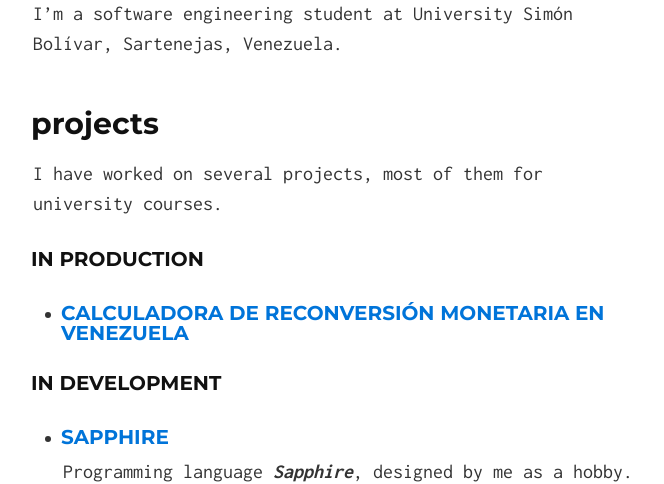
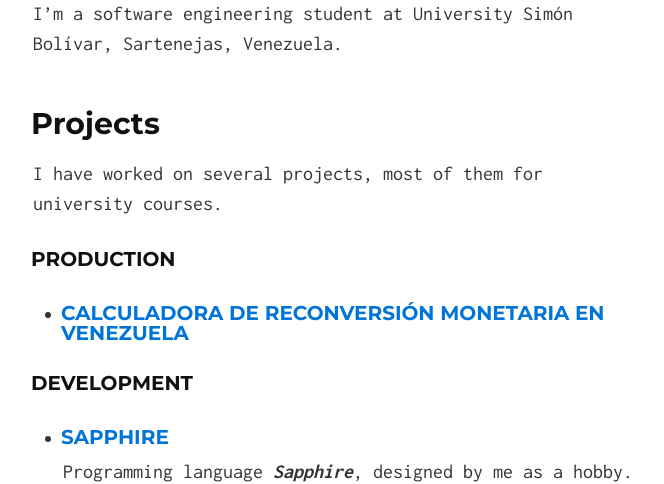
Before and after one commit to chamini2/chamini2.github.io, a Jekyll site: the page built from index.html, in a window 1280 px wide. Shown: the part 221-705 px from the top of the page, without its empty margins (307-971 px from the left). Built offline with Jekyll 4.4.1, drawn with Linux system fonts in a browser that asks for light colours; Markdown is read by kramdown in place of the engine named in the settings.

Commit message:
correct capitalizing

```diff
--- a/_includes/index.md
+++ b/_includes/index.md
@@ -1,20 +1,20 @@
 I'm a software engineering student at University Simón Bolívar, Sartenejas, Venezuela.
 
-## projects
+## Projects
 
 I have worked on several projects, most of them for university courses.
 
-### in production
+### Production
 
 * #### [Calculadora de reconversión monetaria en Venezuela](/calculadora-reconversion-monetaria)
 
-### in development
+### Development
 
 * #### [Sapphire](https://github.com/chamini2/sapphire)
 Programming language ***Sapphire***, designed by me as a hobby.
 The compiler is being developed in **Haskell**, using *[Alex](https://github.com/simonmar/alex)* and *[Happy](https://github.com/simonmar/happy)*.
 
-### past work
+### Past work
 
 * #### [Rubik's Cube](https://github.com/chamini2/rubiks_cube)
 Rubik's cube solver developed in **C++**.
```
